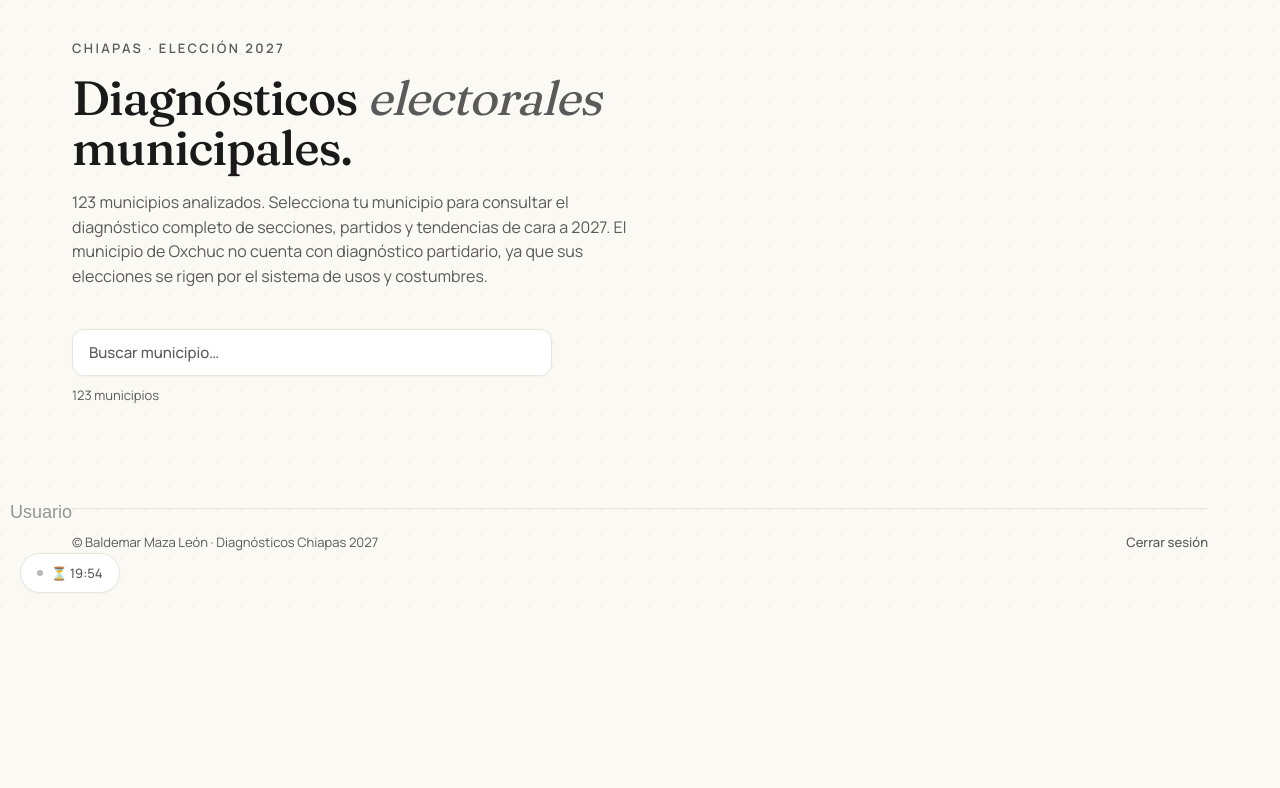
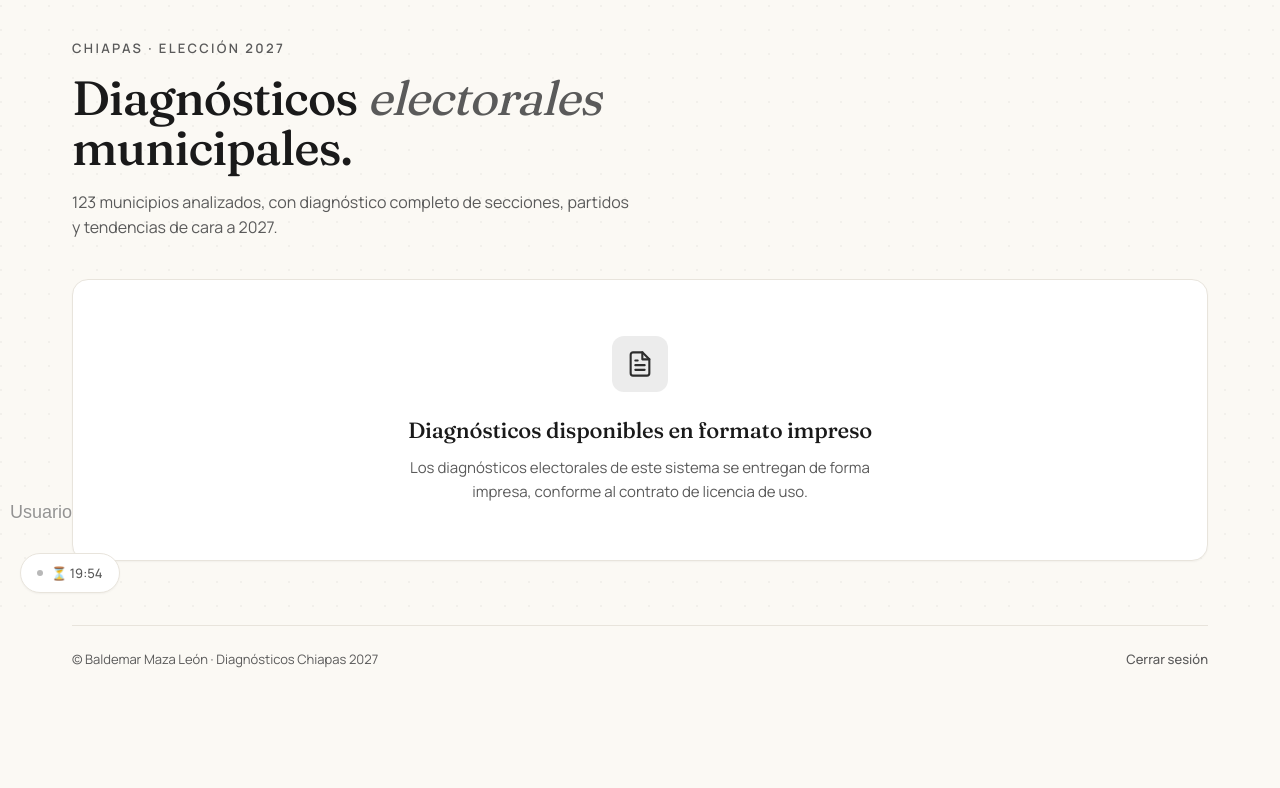
Before and after one commit to BM041977/mapa-electoral-verde-2027, a Flask app: template templates/diagnosticos.html in a window 1280 px wide. Shown: the part 187-975 px from the top of the page. Before the commit the page ends 780 px from the top, so only its background shows below. Run offline with Flask 3, Linux system fonts and the light colour scheme; the template is opened without the code that fills it, so the values that code supplies are empty.

Commit message:
diagnosticos: manejar carpeta pdfs vacia/inexistente con leyenda en vez de 500

```diff
--- a/app.py
+++ b/app.py
@@ -190,8 +190,16 @@ def api_mi_municipio():
 @app.route("/diagnosticos")
 @login_required
 def diagnosticos():
+    # static/pdfs/ no se sube a este repo a propósito (los diagnósticos de
+    # este sitio se entregan de forma impresa) — por eso NO usamos
+    # os.listdir directo: si la carpeta no existe, os.listdir lanza
+    # FileNotFoundError y tumba la ruta con un 500. isdir() la evita y deja
+    # que la plantilla muestre la leyenda correspondiente con municipios=[].
     pdf_dir = os.path.join(app.static_folder, "pdfs")
-    archivos = sorted([f for f in os.listdir(pdf_dir) if f.endswith(".pdf")])
+    if os.path.isdir(pdf_dir):
+        archivos = sorted([f for f in os.listdir(pdf_dir) if f.endswith(".pdf")])
+    else:
+        archivos = []
     es_maestro = session.get("es_maestro", True)
     municipio_sesion = session.get("municipio", "")
     if not es_maestro and municipio_sesion:
--- a/templates/diagnosticos.html
+++ b/templates/diagnosticos.html
@@ -216,6 +216,41 @@ h1 em { font-style: italic; font-weight: 400; color: var(--ink-soft); }
     font-size: 15px;
 }
 
+/* SIN PDFs CARGADOS (repos de partido: los diagnosticos se entregan impresos) */
+.sin-pdfs {
+    background: var(--bg-card);
+    border: 1px solid var(--line);
+    border-radius: 16px;
+    padding: 56px 40px;
+    text-align: center;
+    box-shadow: var(--shadow-sm);
+    animation: fadeUp 0.7s ease-out;
+}
+.sin-pdfs-icon {
+    width: 56px; height: 56px;
+    border-radius: 12px;
+    background: var(--accent-soft);
+    color: var(--accent);
+    display: flex; align-items: center; justify-content: center;
+    margin: 0 auto 24px;
+}
+.sin-pdfs-icon svg { width: 28px; height: 28px; }
+.sin-pdfs h2 {
+    font-family: 'Fraunces', serif;
+    font-weight: 500;
+    font-size: 22px;
+    letter-spacing: -0.01em;
+    color: var(--ink);
+    margin-bottom: 12px;
+}
+.sin-pdfs p {
+    font-size: 15px;
+    line-height: 1.6;
+    color: var(--ink-soft);
+    max-width: 480px;
+    margin: 0 auto;
+}
+
 /* FOOTER / CONTADOR */
 #contador {
     position: fixed; bottom: 20px; left: 20px; z-index: 9999;
@@ -273,9 +308,14 @@ footer {
     <header>
         <div class="eyebrow">Chiapas · Elección 2027</div>
         <h1>Diagnósticos <em>electorales</em><br>municipales.</h1>
+        {% if municipios %}
         <p class="lead">123 municipios analizados. Selecciona tu municipio para consultar el diagnóstico completo de secciones, partidos y tendencias de cara a 2027. El municipio de Oxchuc no cuenta con diagnóstico partidario, ya que sus elecciones se rigen por el sistema de usos y costumbres.</p>
+        {% else %}
+        <p class="lead">123 municipios analizados, con diagnóstico completo de secciones, partidos y tendencias de cara a 2027.</p>
+        {% endif %}
     </header>
 
+    {% if municipios %}
     <div class="search-bar">
         <input
             class="search-input"
@@ -313,6 +353,21 @@ footer {
             No se encontró ningún municipio con ese nombre.
         </div>
     </div>
+    {% else %}
+    <div class="sin-pdfs">
+        <div class="sin-pdfs-icon">
+            <svg viewBox="0 0 24 24" fill="none" stroke="currentColor" stroke-width="1.8" stroke-linecap="round" stroke-linejoin="round">
+                <path d="M14 2H6a2 2 0 0 0-2 2v16a2 2 0 0 0 2 2h12a2 2 0 0 0 2-2V8z"/>
+                <polyline points="14 2 14 8 20 8"/>
+                <line x1="16" y1="13" x2="8" y2="13"/>
+                <line x1="16" y1="17" x2="8" y2="17"/>
+                <polyline points="10 9 9 9 8 9"/>
+            </svg>
+        </div>
+        <h2>Diagnósticos disponibles en formato impreso</h2>
+        <p>Los diagnósticos electorales de este sistema se entregan de forma impresa, conforme al contrato de licencia de uso.</p>
+    </div>
+    {% endif %}
 
     <footer>
         <span>© {{ owner }} · Diagnósticos Chiapas 2027</span>
```
